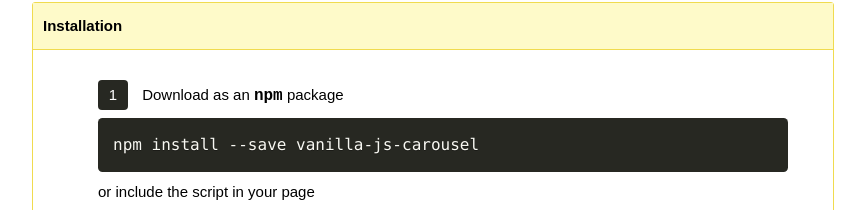
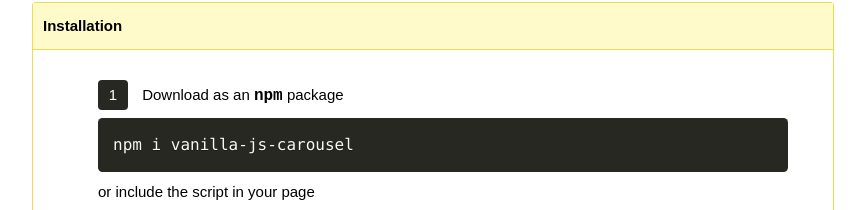
Before and after one commit to zoltantothcom/vanilla-js-carousel, a website: page docs/index.html in a window 1280 px wide. Shown: the part 915-1125 px from the top of the page, without its empty margins (207-1072 px from the left). Drawn offline with Linux system fonts and the light colour scheme.

Commit message:
Update index.html in docs - shortening npm command

```diff
--- a/docs/index.html
+++ b/docs/index.html
@@ -51,7 +51,7 @@
         <ol>
             <li>
                 Download as an <strong><code>npm</code></strong> package
-                <pre><code class="language-javascript">npm install --save vanilla-js-carousel</code></pre>
+                <pre><code class="language-javascript">npm i vanilla-js-carousel</code></pre>
                 or include the script in your page
                 <pre><code class="language-markup">&lt;script src="path/to/vanilla-js-carousel.min.js">&lt;/script></code></pre>
             </li>
```
